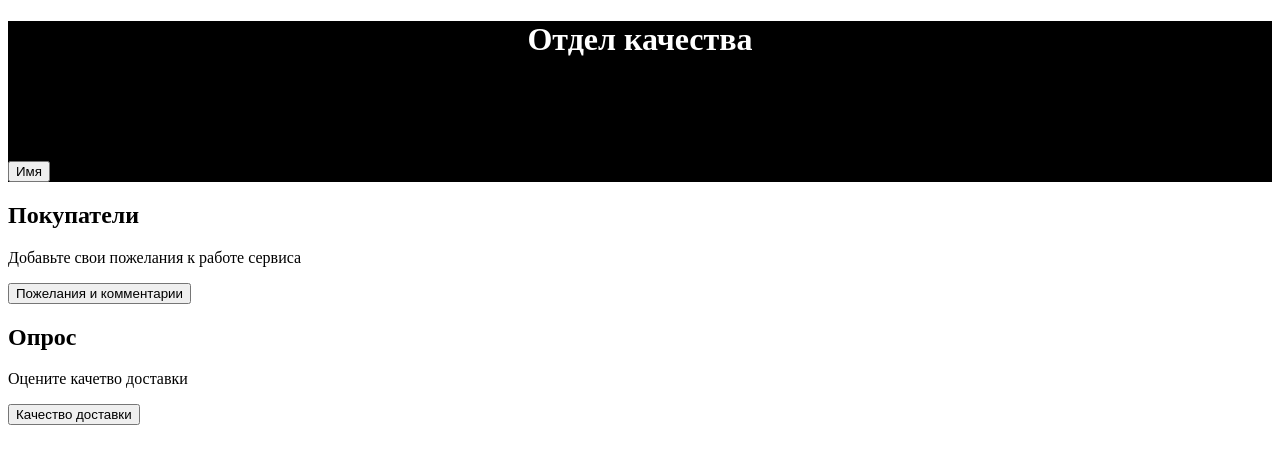
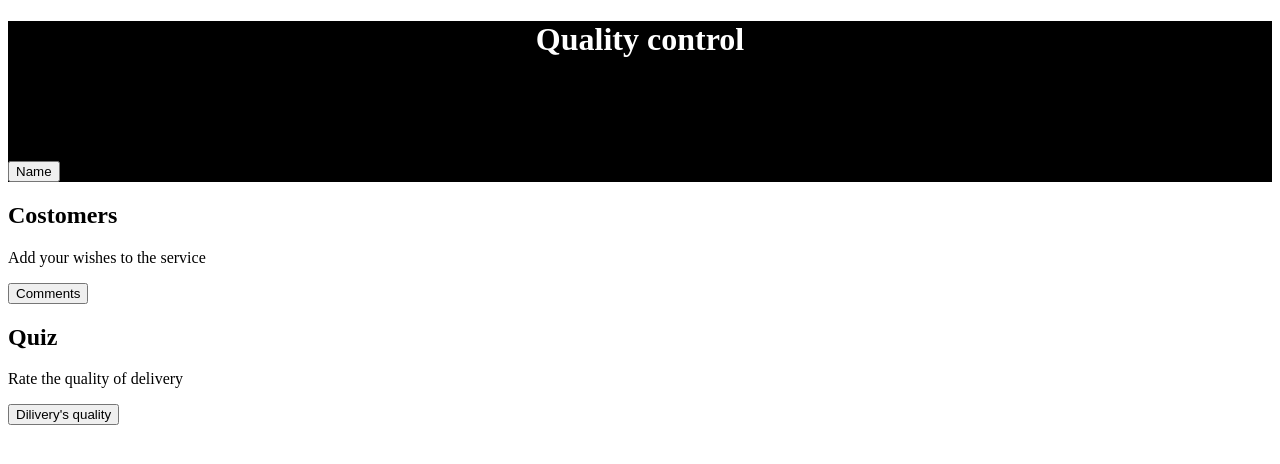
Before and after one commit to WebHeroSchool/INIMA, a plain HTML site: page mag.html in a window 1280 px wide. Drawn offline with Linux system fonts and the light colour scheme; a web font is replaced by a local one.

Commit message:
code fonts

```diff
--- a/mag.html
+++ b/mag.html
@@ -5,41 +5,43 @@
 <title>Quality control</title>
 <link rel="stylesheet" href="./style.css">
 </head>
-  <body>
+  <body class="body">
+  <link href="https://fonts.googleapis.com/css?family=Comfortaa:400,500|Pacifico&display=swap" rel="stylesheet">
   <header class="header">
     <h1 class="header__h1">
-    Отдел качества
+	<link href="https://fonts.googleapis.com/css?family=Libre+Caslon+Display&display=swap" rel="stylesheet">
+   Quality control
     </h1>
   <h2>
-  Отзывы
+  Feedbacks
   </h2>
     <p>
-  Чтобы оставить отзыв,введите имя
+  To leave feedback,enter a name
   </p>
   <button>
-  Имя
+  Name
   </button>
   </header>
         <section>
         <h2>
-     Покупатели
+     Costomers
     </h2>
     <p>
-    Добавьте свои пожелания к работе сервиса
+    Add your wishes to the service
     </p>
       <button>
-        Пожелания и комментарии
+        Comments
          </button>
       </section>
       <footer>
         <h2>
-         Опрос
+         Quiz
         </h2>
         <p>
-        Оцените качетво доставки
+    Rate the quality of delivery
         </p>
          <button>
-        Качество доставки
+        Dilivery's quality
          </button>
       </footer>
    </body>
```
